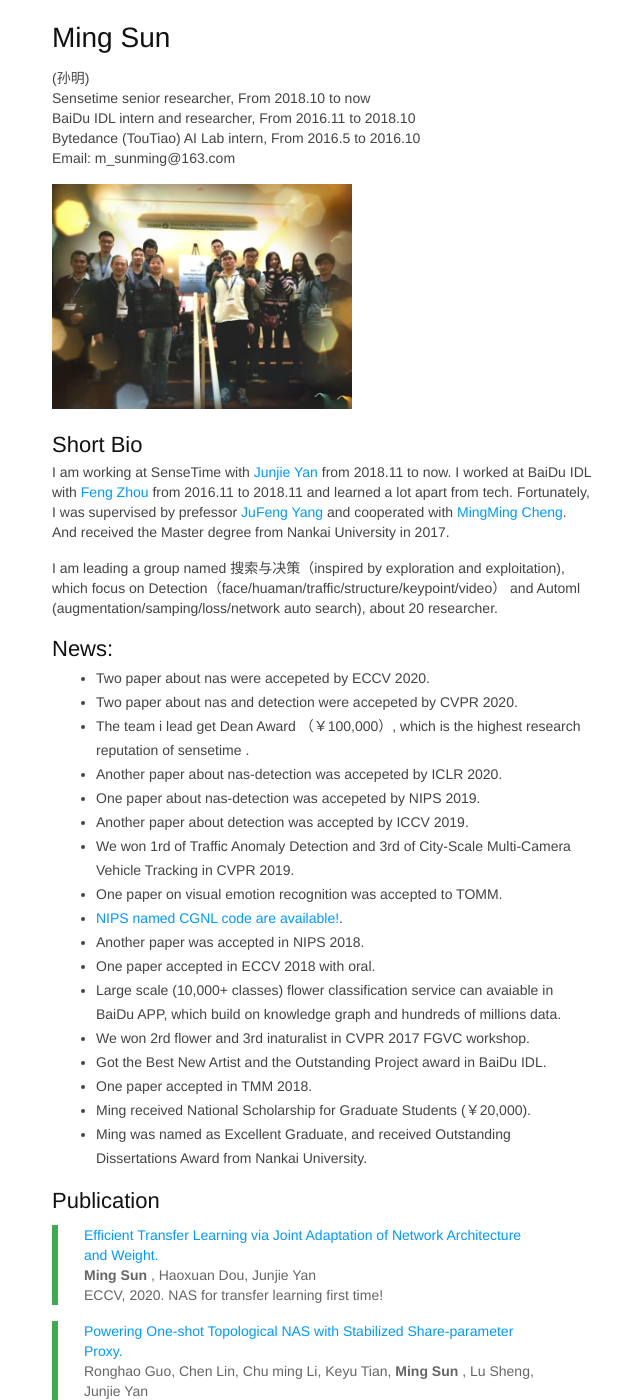
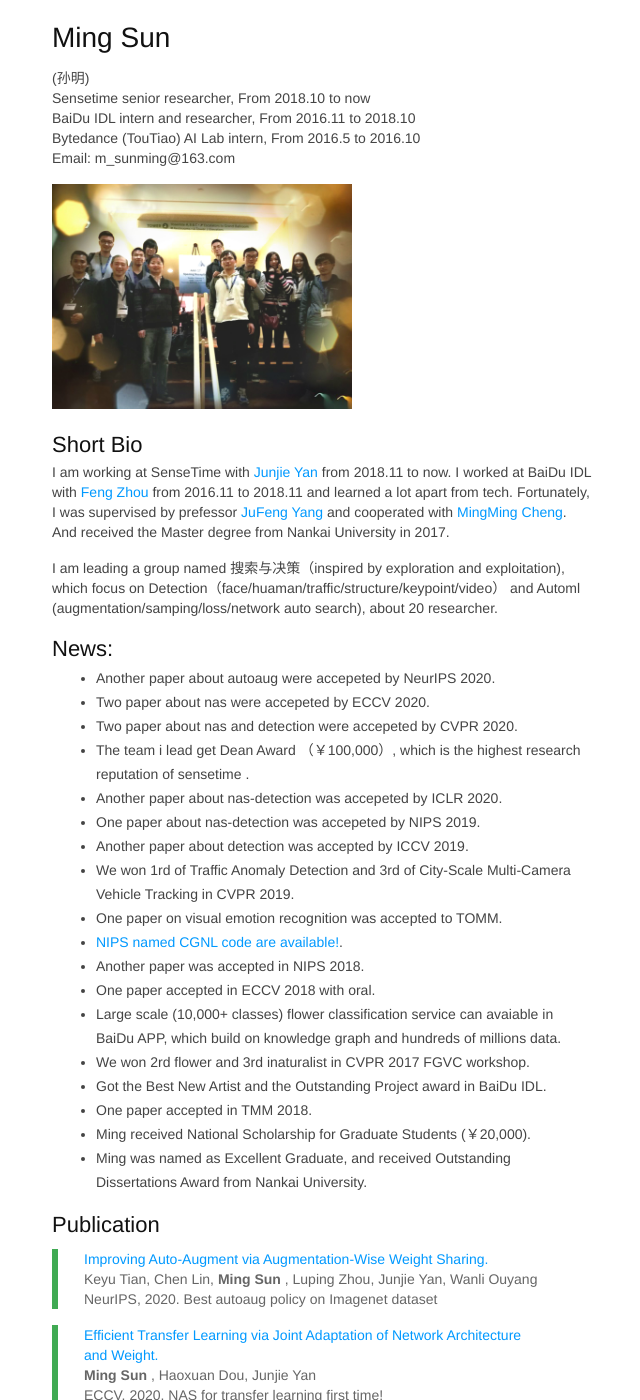
Before and after one commit to msunming/msunming.github.io, a Jekyll site: the page index.html, which Jekyll copies as it is, in a window 1280 px wide and 1400 px high. Shown: the whole window, without its empty margins (108-748 px from the left). Built offline with Jekyll 4.4.1, drawn with Linux system fonts in a browser that asks for light colours.

Commit message:
Update index.html

```diff
--- a/index.html
+++ b/index.html
@@ -460,6 +460,7 @@ pre .markdown .emphasis {
 
 	        <h2>News:</h2>
 		<ul>
+	    <li> Another paper about autoaug  were accepeted by NeurIPS 2020.</li>
 	    <li> Two paper about nas  were accepeted by ECCV 2020.</li>
 	    <li> Two paper about nas and detection were accepeted by CVPR 2020.</li>
 	    <li> The team i lead get Dean Award （￥100,000）, which is the highest research reputation of sensetime .</li>
@@ -480,6 +481,16 @@ pre .markdown .emphasis {
 		</ul>
 		</div>
 	       <h2>Publication</h2>
+		<!-- -->
+
+
+		<blockquote>
+			<p><a href="">
+			Improving Auto-Augment via Augmentation-Wise Weight Sharing.</a><br />
+			Keyu Tian, Chen Lin, <strong> Ming Sun </strong>, Luping Zhou, Junjie Yan, Wanli Ouyang <br />
+			NeurIPS, 2020.  Best autoaug policy on Imagenet dataset  <br /></p>
+		</blockquote>
+
 		<!-- -->
 
         	<blockquote>
```
